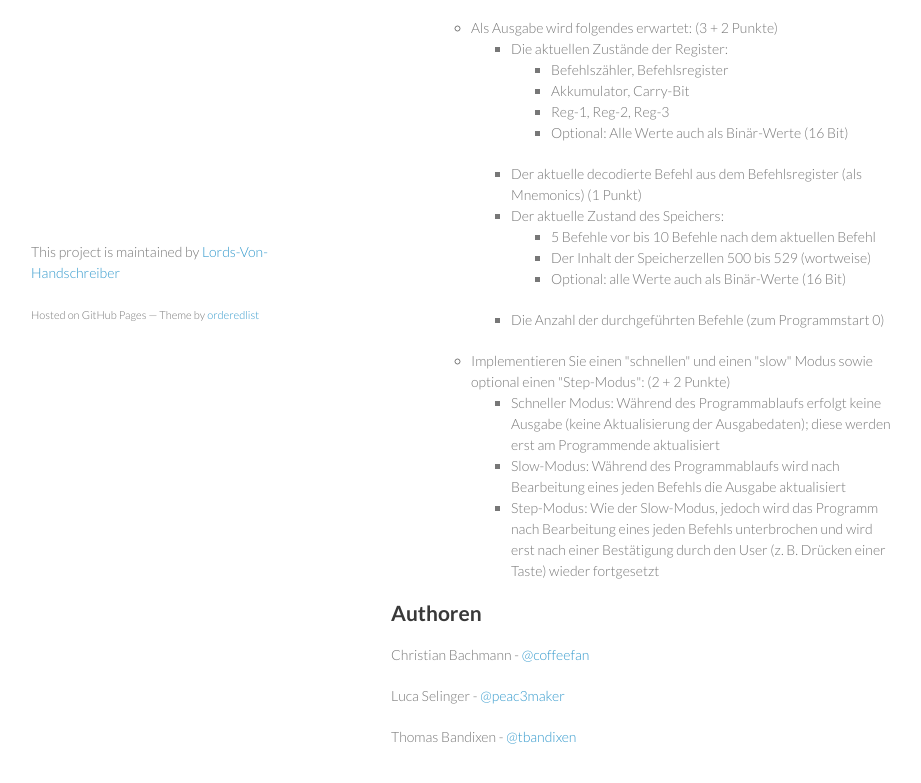
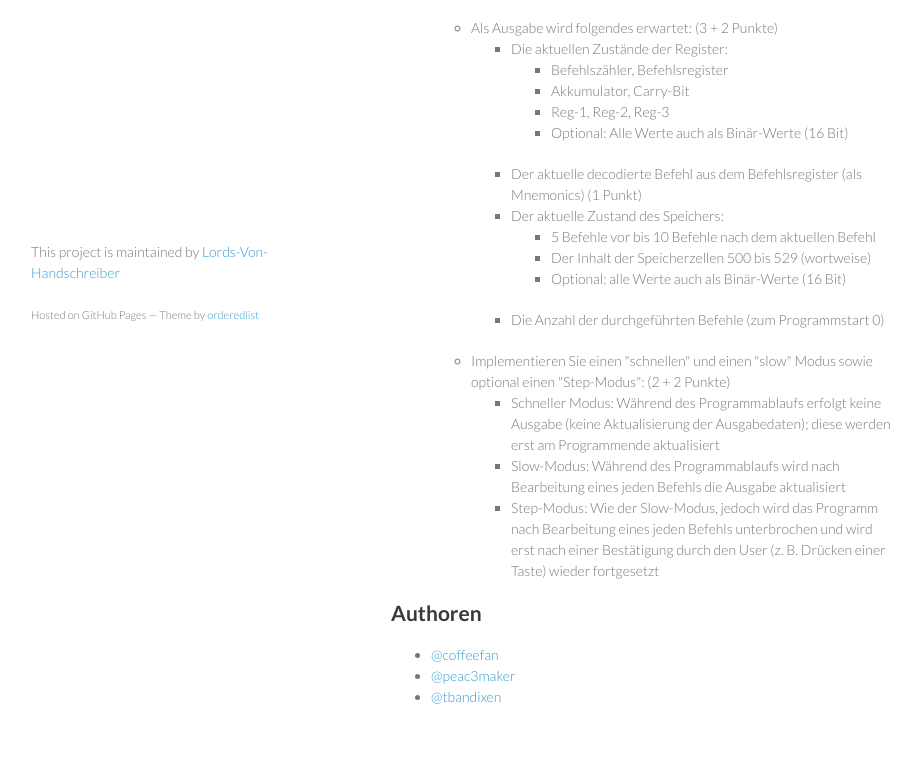
Before and after one commit to Lords-Von-Handschreiber/Mini-Power-PC, a plain HTML site: page index.html in a window 1280 px wide. Shown: the part 406-1189 px from the top of the page, without its empty margins (179-1100 px from the left). Drawn offline with Linux system fonts and the light colour scheme.

Commit message:
Create gh-pages branch via GitHub

```diff
--- a/index.html
+++ b/index.html
@@ -81,11 +81,11 @@
 </li>
 </ol><h2>Authoren</h2>
 
-<p>Christian Bachmann - <a href="https://github.com/coffeefan" class="user-mention">@coffeefan</a></p>
-
-<p>Luca Selinger - <a href="https://github.com/peac3maker" class="user-mention">@peac3maker</a></p>
-
-<p>Thomas Bandixen - <a href="https://github.com/tbandixen" class="user-mention">@tbandixen</a></p>
+<ul>
+<li><a href="https://github.com/coffeefan" class="user-mention">@coffeefan</a></li>
+<li><a href="https://github.com/peac3maker" class="user-mention">@peac3maker</a></li>
+<li><a href="https://github.com/tbandixen" class="user-mention">@tbandixen</a></li>
+</ul>
       </section>
       <footer>
         <p>This project is maintained by <a href="https://github.com/Lords-Von-Handschreiber">Lords-Von-Handschreiber</a></p>
```
Also changed, not shown: params.json (+1 -1 lines).
